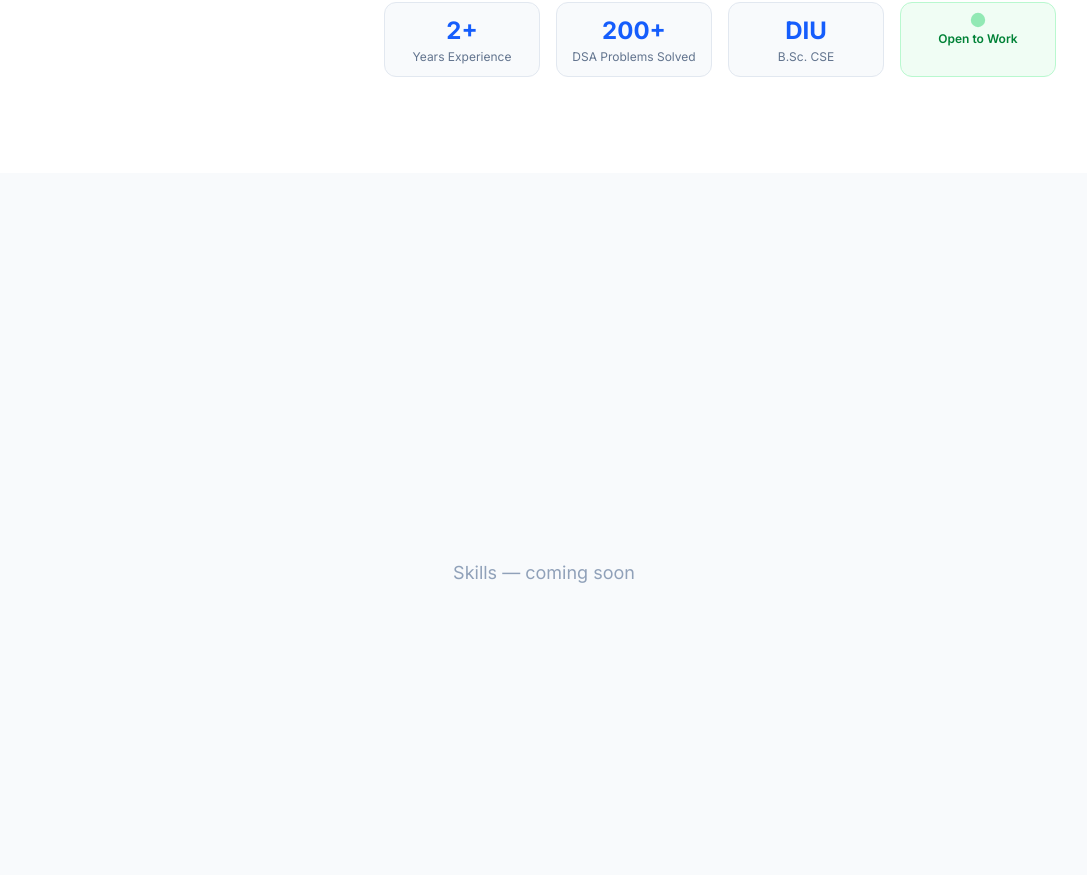
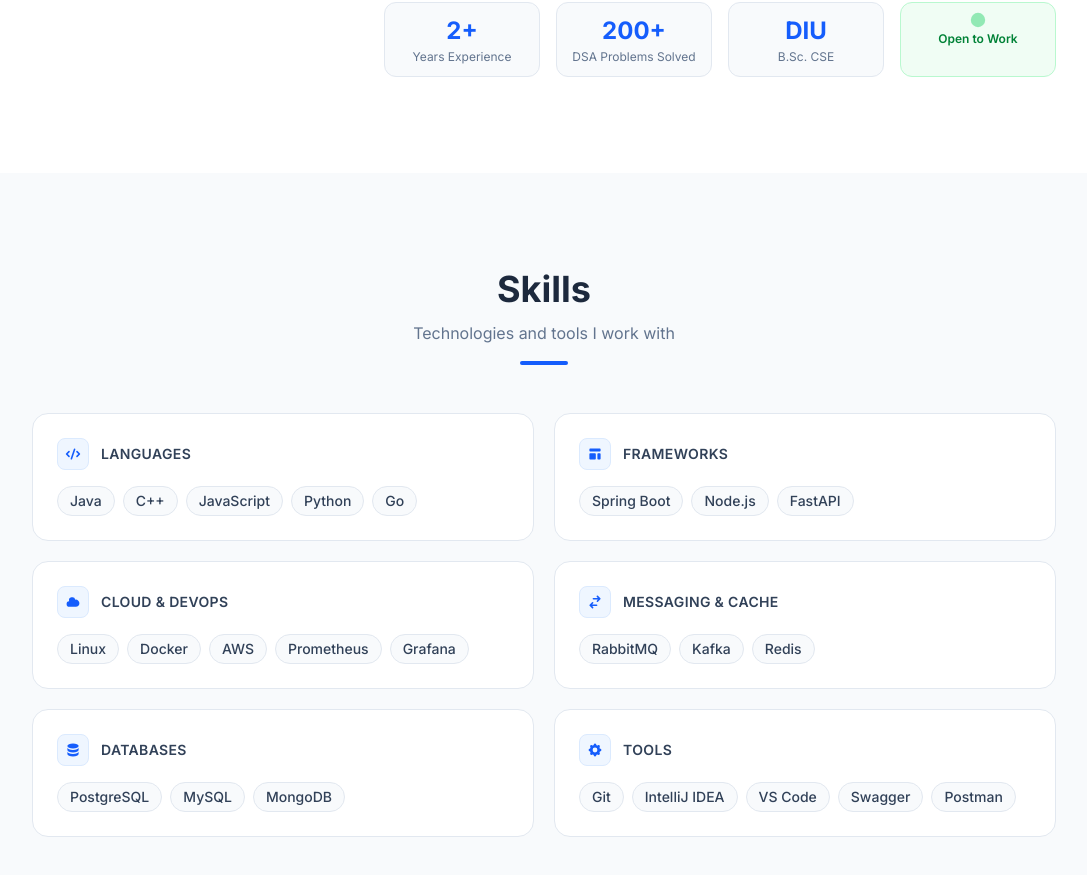
Before and after one commit to Asadujjaman47/asadujjaman47.github.io, a React (Vite) app: page / in a window 1280 px wide. Shown: the part 1403-2278 px from the top of the page, without its empty margins (96-1183 px from the left). Built offline with nearby package versions, Linux system fonts and the light colour scheme.

Commit message:
Phase 5: Add Skills section with grouped badge cards and scroll animations

```diff
--- a/src/App.jsx
+++ b/src/App.jsx
@@ -2,6 +2,7 @@
 import Footer from './components/layout/Footer'
 import Hero from './components/sections/Hero'
 import About from './components/sections/About'
+import Skills from './components/sections/Skills'
 
 export default function App() {
   return (
@@ -13,9 +14,7 @@
 
         <About />
 
-        <section id="skills" className="min-h-screen flex items-center justify-center">
-          <p className="text-slate-400 text-lg">Skills — coming soon</p>
-        </section>
+        <Skills />
 
         <section id="experience" className="min-h-screen flex items-center justify-center">
           <p className="text-slate-400 text-lg">Experience — coming soon</p>
--- /dev/null
+++ b/src/components/sections/Skills.jsx
@@ -0,0 +1,67 @@
+import { motion } from 'framer-motion'
+import { useInView } from 'react-intersection-observer'
+import { HiCode, HiTemplate, HiCloud, HiSwitchHorizontal, HiDatabase, HiCog } from 'react-icons/hi'
+import SectionTitle from '../ui/SectionTitle'
+import SkillBadge from '../ui/SkillBadge'
+import { skillGroups } from '../../data/skills'
+
+const groupIcons = {
+  'Languages': HiCode,
+  'Frameworks': HiTemplate,
+  'Cloud & DevOps': HiCloud,
+  'Messaging & Cache': HiSwitchHorizontal,
+  'Databases': HiDatabase,
+  'Tools': HiCog,
+}
+
+function SkillGroup({ group, index }) {
+  const { ref, inView } = useInView({ triggerOnce: true, threshold: 0.1 })
+  const Icon = groupIcons[group.label] || HiCode
+
+  return (
+    <motion.div
+      ref={ref}
+      initial={{ opacity: 0, y: 20 }}
+      animate={inView ? { opacity: 1, y: 0 } : {}}
+      transition={{ duration: 0.5, delay: index * 0.08 }}
+      className="bg-white border border-slate-200 rounded-2xl p-6"
+    >
+      <div className="flex items-center gap-3 mb-4">
+        <div className="w-8 h-8 rounded-lg bg-blue-50 border border-blue-100 flex items-center justify-center flex-shrink-0">
+          <Icon className="text-blue-600" size={16} />
+        </div>
+        <h3 className="text-sm font-semibold text-slate-700 uppercase tracking-wide">{group.label}</h3>
+      </div>
+      <div className="flex flex-wrap gap-2">
+        {group.skills.map((skill, i) => (
+          <motion.div
+            key={skill}
+            initial={{ opacity: 0, scale: 0.9 }}
+            animate={inView ? { opacity: 1, scale: 1 } : {}}
+            transition={{ duration: 0.3, delay: index * 0.08 + i * 0.05 }}
+          >
+            <SkillBadge name={skill} />
+          </motion.div>
+        ))}
+      </div>
+    </motion.div>
+  )
+}
+
+export default function Skills() {
+  return (
+    <section id="skills" className="py-24 bg-slate-50">
+      <div className="max-w-6xl mx-auto px-6 sm:px-10 lg:px-16">
+        <SectionTitle
+          title="Skills"
+          subtitle="Technologies and tools I work with"
+        />
+        <div className="grid grid-cols-1 md:grid-cols-2 gap-5">
+          {skillGroups.map((group, i) => (
+            <SkillGroup key={group.label} group={group} index={i} />
+          ))}
+        </div>
+      </div>
+    </section>
+  )
+}
--- /dev/null
+++ b/src/components/ui/SkillBadge.jsx
@@ -0,0 +1,7 @@
+export default function SkillBadge({ name }) {
+  return (
+    <span className="inline-flex items-center px-3 py-1 rounded-full text-sm font-medium bg-slate-50 border border-slate-200 text-slate-700 hover:border-blue-300 hover:text-blue-600 transition-colors">
+      {name}
+    </span>
+  )
+}
```
